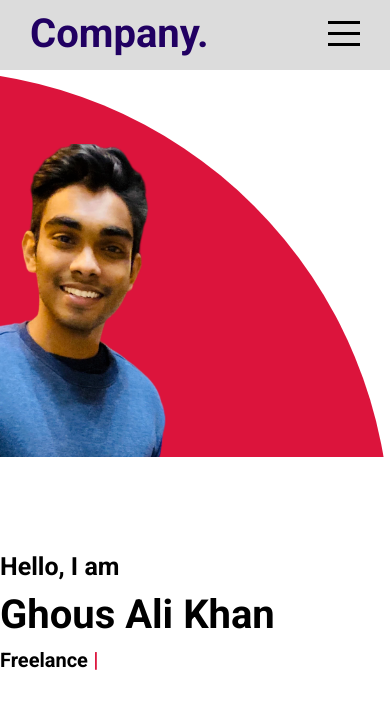
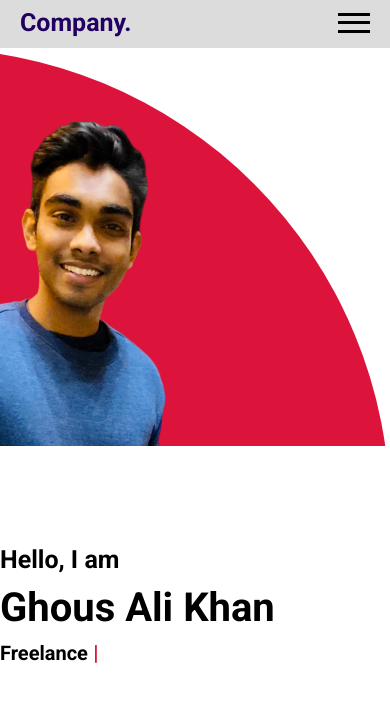
Before and after one commit to ghousali97/portfolio-site, a React (Create React App) app: page / in a window 390 px wide. Shown: the top 708 px of the page. Built offline with nearby package versions, Linux system fonts and the light colour scheme.

Commit message:
added responsiveness

```diff
--- a/src/app.css
+++ b/src/app.css
@@ -1,6 +1,7 @@
 .app {
     height: 100dvh;
 }
+
 
 .app .sections {
     width: 100%;
@@ -26,3 +27,29 @@
     height: calc(100vh - 70px);
     scroll-snap-align: start;
 }
+
+@media (max-width: 1200px) {
+    .app {
+        height: 100dvh;
+    }
+
+
+    .app .sections {
+
+        height: calc(100dvh - 48px);
+
+
+        position: relative;
+        top: 48px;
+
+
+    }
+
+
+    .app .sections>* {
+
+
+        height: calc(100dvh - 48px);
+
+    }
+}
--- a/src/components/topbar/topbar.css
+++ b/src/components/topbar/topbar.css
@@ -96,6 +96,28 @@
 }
 
 @media (max-width: 1200px) {
+    .topbar {
+        height: 48px;
+    }
+
+    .topbar .wrapper {
+
+        padding: 8px 20px;
+        display: flex;
+        align-items: center;
+        justify-content: space-between;
+    }
+
+    .topbar .wrapper .logo {
+        font-size: 25px;
+    }
+
+    .topbar .wrapper .right .hamburger {
+
+        height: 20px;
+
+    }
+
     .topbar .wrapper .item-container {
         display: none;
     }
```
